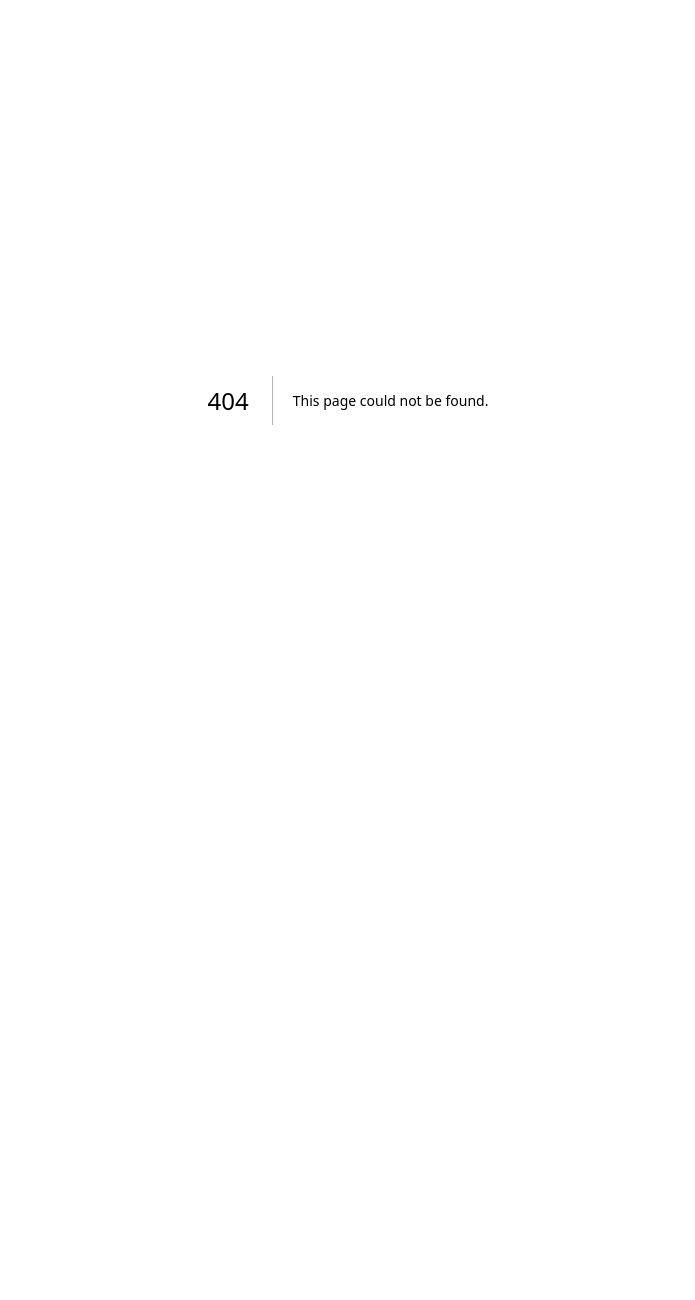
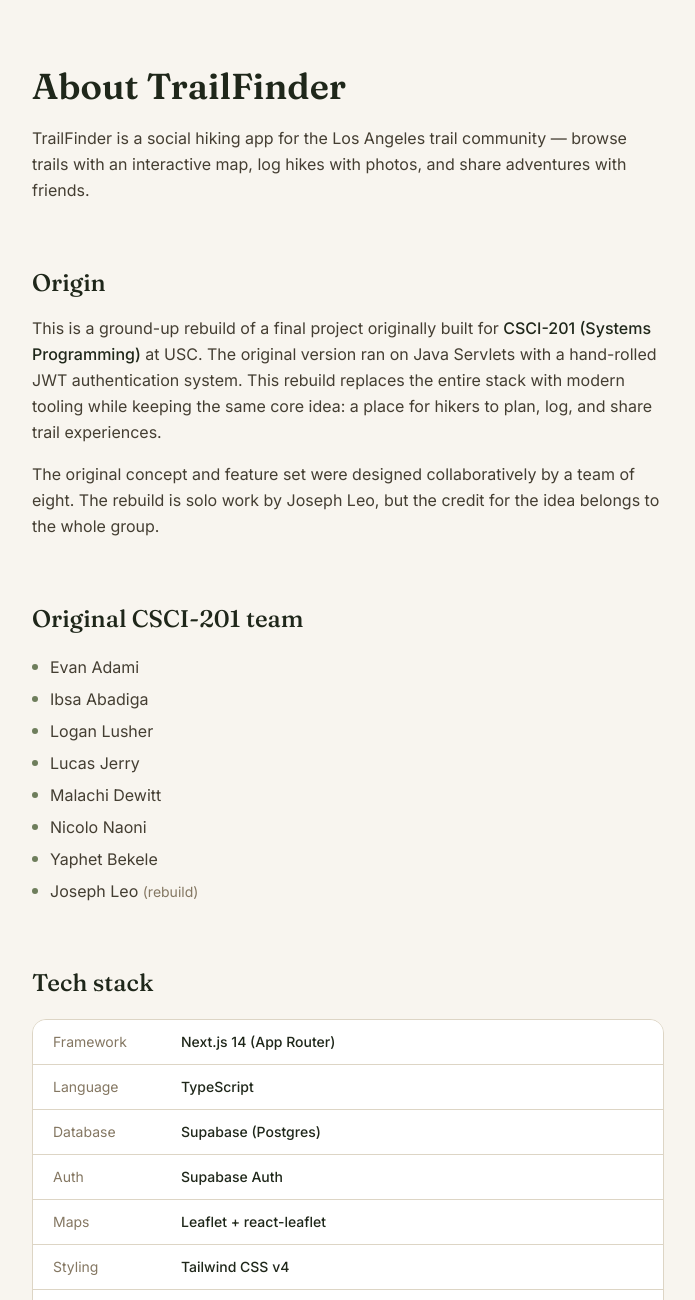
Before and after one commit to jleo28/trailfinder, a Next.js app: page /about in a window 1280 px wide. Before the commit this address had no page. Shown: the top 1300 px of the page, without its empty margins (292-987 px from the left). Before the commit the page ends 800 px from the top, so only its background shows below. Built offline with nearby package versions, Linux system fonts and the light colour scheme.

Commit message:
feat: about page + team credits — CSCI-201 teammates, stack, origin story

```diff
--- /dev/null
+++ b/app/about/page.tsx
@@ -0,0 +1,141 @@
+import type { Metadata } from "next";
+import Link from "next/link";
+import { ExternalLink } from "lucide-react";
+
+export const metadata: Metadata = {
+  title: "About · TrailFinder",
+  description:
+    "TrailFinder is a social hiking app for the LA trail community, rebuilt from a CSCI-201 final project.",
+};
+
+const TEAMMATES = [
+  "Evan Adami",
+  "Ibsa Abadiga",
+  "Logan Lusher",
+  "Lucas Jerry",
+  "Malachi Dewitt",
+  "Nicolo Naoni",
+  "Yaphet Bekele",
+];
+
+const STACK = [
+  { label: "Framework",  value: "Next.js 14 (App Router)" },
+  { label: "Language",   value: "TypeScript" },
+  { label: "Database",   value: "Supabase (Postgres)" },
+  { label: "Auth",       value: "Supabase Auth" },
+  { label: "Maps",       value: "Leaflet + react-leaflet" },
+  { label: "Styling",    value: "Tailwind CSS v4" },
+  { label: "Hosting",    value: "Vercel" },
+];
+
+export default function AboutPage() {
+  return (
+    <div className="max-w-[680px] mx-auto px-6 py-16 space-y-16">
+
+      {/* ── Hero ──────────────────────────────────────────────────── */}
+      <section className="space-y-4">
+        <h1 className="font-serif text-4xl font-semibold text-text leading-tight">
+          About TrailFinder
+        </h1>
+        <p className="text-base text-text-soft leading-relaxed">
+          TrailFinder is a social hiking app for the Los Angeles trail community —
+          browse trails with an interactive map, log hikes with photos, and share
+          adventures with friends.
+        </p>
+      </section>
+
+      {/* ── Origin ────────────────────────────────────────────────── */}
+      <section className="space-y-4">
+        <h2 className="font-serif text-2xl font-medium text-text">Origin</h2>
+        <p className="text-base text-text-soft leading-relaxed">
+          This is a ground-up rebuild of a final project originally built for{" "}
+          <span className="text-text font-medium">CSCI-201 (Systems Programming)</span>{" "}
+          at USC. The original version ran on Java Servlets with a hand-rolled JWT
+          authentication system. This rebuild replaces the entire stack with modern
+          tooling while keeping the same core idea: a place for hikers to plan,
+          log, and share trail experiences.
+        </p>
+        <p className="text-base text-text-soft leading-relaxed">
+          The original concept and feature set were designed collaboratively by a
+          team of eight. The rebuild is solo work by Joseph Leo, but the credit for
+          the idea belongs to the whole group.
+        </p>
+      </section>
+
+      {/* ── Original team ─────────────────────────────────────────── */}
+      <section className="space-y-5">
+        <h2 className="font-serif text-2xl font-medium text-text">
+          Original CSCI-201 team
+        </h2>
+        <ul className="space-y-2">
+          {TEAMMATES.map((name) => (
+            <li key={name} className="flex items-center gap-3">
+              <span
+                className="w-1.5 h-1.5 rounded-full bg-accent shrink-0"
+                aria-hidden="true"
+              />
+              <span className="text-base text-text-soft">{name}</span>
+            </li>
+          ))}
+          <li className="flex items-center gap-3">
+            <span
+              className="w-1.5 h-1.5 rounded-full bg-accent shrink-0"
+              aria-hidden="true"
+            />
+            <span className="text-base text-text-soft">
+              Joseph Leo{" "}
+              <span className="text-text-muted text-sm">(rebuild)</span>
+            </span>
+          </li>
+        </ul>
+      </section>
+
+      {/* ── Tech stack ────────────────────────────────────────────── */}
+      <section className="space-y-5">
+        <h2 className="font-serif text-2xl font-medium text-text">Tech stack</h2>
+        <dl className="divide-y divide-border rounded-lg border border-border overflow-hidden">
+          {STACK.map(({ label, value }) => (
+            <div key={label} className="flex items-center px-5 py-3 bg-surface">
+              <dt className="w-32 shrink-0 text-sm text-text-muted">{label}</dt>
+              <dd className="text-sm text-text font-medium">{value}</dd>
+            </div>
+          ))}
+        </dl>
+      </section>
+
+      {/* ── Links ─────────────────────────────────────────────────── */}
+      <section className="flex flex-wrap gap-3">
+        <a
+          href="https://github.com/jleo28/trailfinder"
+          target="_blank"
+          rel="noopener noreferrer"
+          className="inline-flex items-center gap-2 px-4 py-2 rounded-md bg-surface border border-border
+                     text-sm text-text-soft hover:text-text hover:bg-surface-muted
+                     transition-colors duration-[150ms]"
+        >
+          <ExternalLink size={15} strokeWidth={1.5} />
+          GitHub
+        </a>
+        <a
+          href="https://jleo.me"
+          target="_blank"
+          rel="noopener noreferrer"
+          className="inline-flex items-center gap-2 px-4 py-2 rounded-md bg-accent text-accent-on
+                     text-sm font-medium hover:bg-accent-hover transition-colors duration-[150ms]"
+        >
+          <ExternalLink size={15} strokeWidth={1.5} />
+          jleo.me
+        </a>
+        <Link
+          href="/trails"
+          className="inline-flex items-center gap-2 px-4 py-2 rounded-md border border-border
+                     text-sm text-text-soft hover:text-text hover:bg-surface-muted
+                     transition-colors duration-[150ms]"
+        >
+          Browse trails →
+        </Link>
+      </section>
+
+    </div>
+  );
+}
--- a/components/layout/Footer.tsx
+++ b/components/layout/Footer.tsx
@@ -9,8 +9,8 @@
           <p className="text-sm text-text-muted">
             Original CSCI-201 team:{" "}
             <span className="text-text-soft">
-              Joseph Leo &amp; teammates
-              {/* Full names added in T-35 with teammates' permission */}
+              Evan Adami, Ibsa Abadiga, Logan Lusher, Lucas Jerry,
+              Malachi Dewitt, Nicolo Naoni, Yaphet Bekele &amp; Joseph Leo
             </span>
           </p>
         </div>
```
Also changed, not shown: 1 other file (tests, documents, lock files or other folders).
